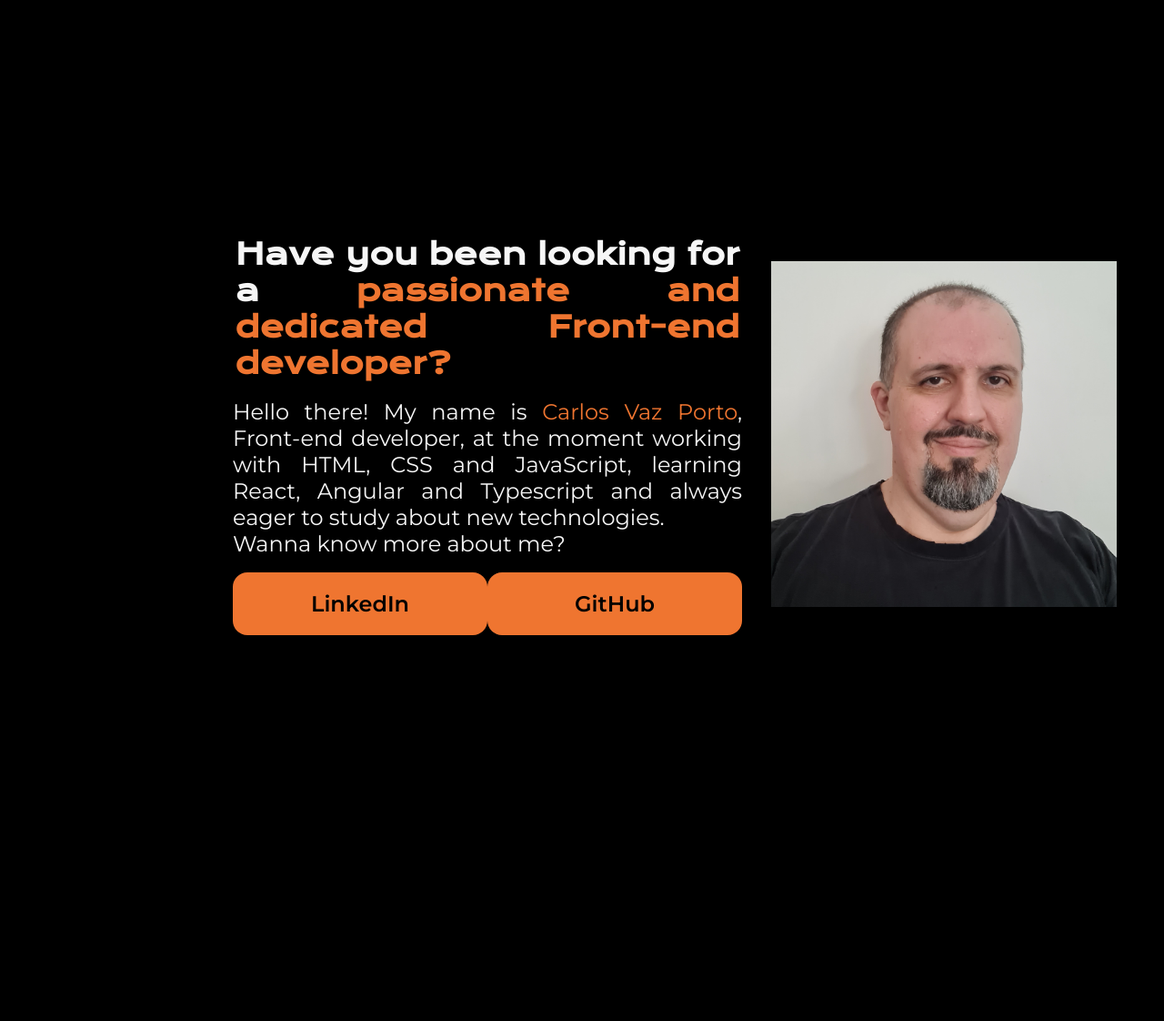
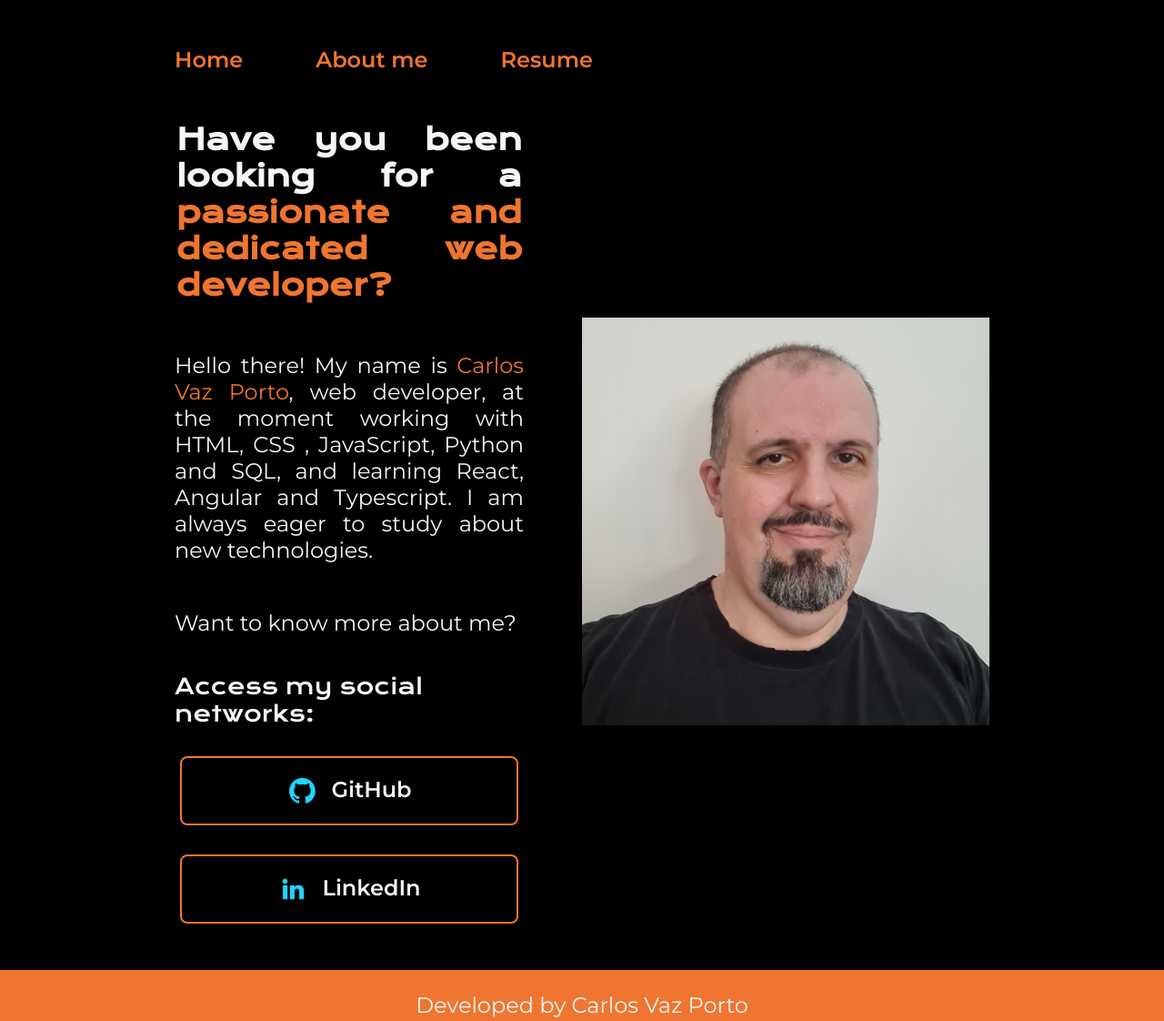
Before and after one commit to CarlosVazPorto/My-studies, a plain HTML site: page Alura/HTML e CSS/Portfolio/index.html in a window 1280 px wide. Shown: the whole page at 91% size. Before the commit the page ends 1056 px from the top, so only its background shows below. Drawn offline with nearby package versions, Linux system fonts and the light colour scheme.

Commit message:
Add updated files

```diff
--- a/Alura/HTML e CSS/Portfolio/index.html
+++ b/Alura/HTML e CSS/Portfolio/index.html
@@ -7,39 +7,55 @@
     <meta charset="UTF-8">
     <meta http-equiv="X-UA-Compatible" content="IE=edge">
     <meta name="viewport" content="width=device-width, initial-scale=1.0">
-    <title>Portfolio de Carlos Vaz Porto</title>
-    <link rel="stylesheet" href="style.css">
+    <title>Carlos Vaz Porto's Portfolio</title>
+    <link rel="stylesheet" href="./styles/style.css">
 </head>
 
 <body>
-    <header></header>
+    <header class="cabecalho">
+       <nav class="cabecalho__menu">
+            <a class="cabecalho__menu__link" href="index.html">Home</a>
+            <a class="cabecalho__menu__link" href="about.html">About me</a>
+            <a class="cabecalho__menu__link" href="resume.html">Resume</a>
+       </nav>
+    </header>
 
     <main class="apresentacao">
 
         <section class="apresentacao__conteudo">
 
             <h1 class="apresentacao__conteudo__titulo">Have you been looking for a
-                <strong class="titulo-destaque"> passionate and dedicated Front-end developer?</strong></h1>
-            <p class="apresentacao__conteudo__texto__1">Hello there! My name is
+                <strong class="titulo-destaque"> passionate and dedicated web developer?</strong></h1>
+            <p class="apresentacao__conteudo__texto">Hello there! My name is
                 <span class="apresentacao__conteudo__nome">Carlos Vaz Porto</span>,
-                 Front-end developer, at the moment working with HTML, CSS and JavaScript, learning
-                 React, Angular and Typescript and always eager to study about new technologies.</p>
-            <p class="apresentacao__conteudo__texto__2">Wanna know more about me? </p>
+                 web developer, at the moment working with HTML, CSS , JavaScript, Python and SQL, and learning
+                 React, Angular and Typescript. I am always eager to study about new technologies.</p>
+            <p class="apresentacao__conteudo__texto">Want to know more about me? </p>
 
             <div class="apresentacao__links">
-                <a class="apresentacao__links__link" href="https://www.linkedin.com/in/carlos-sergio-vaz-porto-junior-48b009282/">
-                    LinkedIn</a>
-                <a class="apresentacao__links__link" href="https://github.com/CarlosVazPorto">GitHub</a>
+                <h2 class="apresentacao__links__subtitulo">Access my social networks:</h2>
+                <a class="apresentacao__links__link" href="https://github.com/CarlosVazPorto" target="_blank">
+                    <img src="./assets/assets/github.png">
+                    GitHub
+                </a>
+                <a class="apresentacao__links__link"
+                    href="https://www.linkedin.com/in/carlos-sergio-vaz-porto-junior-48b009282/" target="_blank">
+                    <img src="./assets/assets/linkedin.png">
+                    LinkedIn
+                </a>
 
             </div>
 
         </section>
 
-        <img src="Foto_Carlos_25072023.jpg" alt="Foto do Carlos">
+        <img src="./assets/assets/Foto_Carlos_25072023.jpg" alt="Foto do Carlos"
+        class="apresentacao__foto">
 
     </main>
 
-    <footer></footer>
+    <footer class="rodape">
+        <p>Developed by Carlos Vaz Porto</p>
+    </footer>
 
 </body>
 
--- /dev/null
+++ b/Alura/HTML e CSS/Portfolio/styles/style.css
@@ -0,0 +1,135 @@
+/* Este código é baseado no curso "HTML e CSS: Classes, posicionamento e Flexbox da Alura */
+
+@import url('https://fonts.googleapis.com/css2?family=Krona+One&family=Montserrat:wght@400;600&display=swap');
+
+:root {
+    --color-primary: #000000;
+    --color-secondary: #f6f6f6;
+    --color-tertiary: #ef7530;
+    --color-quaternary: #f05b05;
+    --color-link-expand: #272727;
+    --font-primary: 'Krona One', sans-serif;
+    --font-secondary: 'Montserrat', sans-serif;
+}
+
+* {
+    margin: 0;
+    padding: 0;
+}
+
+body {
+    box-sizing: border-box;
+    background-color: var(--color-primary);
+    color: var(--color-secondary);
+}
+
+.cabecalho {
+    padding: 4% 0 0 15%;
+}
+
+.cabecalho__menu {
+    display: flex;
+    gap: 5rem;
+}
+
+.cabecalho__menu__link {
+    font-family: var(--font-secondary);
+    font-size: 1.5rem;
+    font-weight: 600;
+    color: var(--color-tertiary);
+    text-decoration: none;
+}
+
+.apresentacao{
+    padding: 4% 15%;
+    display: flex;
+    align-items: center;
+    justify-content: space-between;
+}
+.apresentacao__conteudo{
+    width: 38rem;
+    display: flex;
+    flex-direction: column;
+    gap: 2.5rem;
+}
+
+.apresentacao__conteudo__titulo{
+    font-size: 2rem;
+    font-family: var(--font-primary);
+    text-align: justify;
+    text-justify: inter-word;
+    padding: 0.5%;
+}
+
+.titulo-destaque {
+    color: var(--color-tertiary);
+}
+
+.apresentacao__conteudo__texto {
+    font-size: 1.5rem;
+    font-family: var(--font-secondary);
+    text-align: justify;
+    text-justify: inter-word;
+    padding-top: 3%;
+}
+
+.apresentacao__conteudo__texto a{
+    text-decoration: none;
+    color: var(--color-tertiary);
+}
+
+.apresentacao__conteudo__nome {
+    color: var(--color-tertiary);
+}
+
+.apresentacao__links{
+    display: flex;
+    flex-direction: column;
+    align-items: center;
+    justify-content: space-between;
+    gap: 2rem;
+}
+
+.apresentacao__links__subtitulo {
+    font-family: var(--font-primary);
+    font-weight: 400;
+    font-size: 1.5rem;
+}
+
+.apresentacao__links__link{
+    display: flex;
+    justify-content: center;
+    gap: 1rem;
+    border: 0.125rem solid var(--color-tertiary);
+    width: 23rem;
+    text-align: center;
+    border-radius: 0.5rem;
+    font-size: 1.5rem;
+    font-weight: 600;
+    padding: 1.25rem 0;
+    text-decoration: none;
+    color: var(--color-secondary);
+    font-family: var(--font-secondary);
+}
+
+.apresentacao__links__link:hover {
+    background-color: var(--color-link-expand);
+    padding: 3%;
+    border: 0.25rem solid var(--color-quaternary);
+    cursor: pointer;
+}
+
+.apresentacao__foto {
+    height: 28rem;
+    padding-left: 4rem;
+}
+
+.rodape {
+    color: var(--color-secondary);
+    background-color: var(--color-tertiary);
+    padding: 1.5rem;
+    text-align: center;
+    font-family: var(--font-secondary);
+    font-size: 1.5rem;
+    font-weight: 500;
+}
```
Also changed, not shown: Alura/HTML e CSS/Portfolio/about.html (added, +56 -0 lines), Alura/HTML e CSS/Portfolio/resume.html (added, +70 -0 lines), Alura/HTML e CSS/Portfolio/assets/assets/Foto_Carlos_25072023.jpg (added), Alura/HTML e CSS/Portfolio/assets/assets/Imagem.png (added), Alura/HTML e CSS/Portfolio/assets/assets/github.png (added), Alura/HTML e CSS/Portfolio/assets/assets/instagram.png (added), Alura/HTML e CSS/Portfolio/assets/assets/linkedin.png (added), Alura/HTML e CSS/Portfolio/assets/assets/twitch.png (added), Alura/HTML e CSS/Portfolio/assets/assets/twitter-novo.png (added), Alura/HTML e CSS/Portfolio/assets/assets/twitter.png (added).
